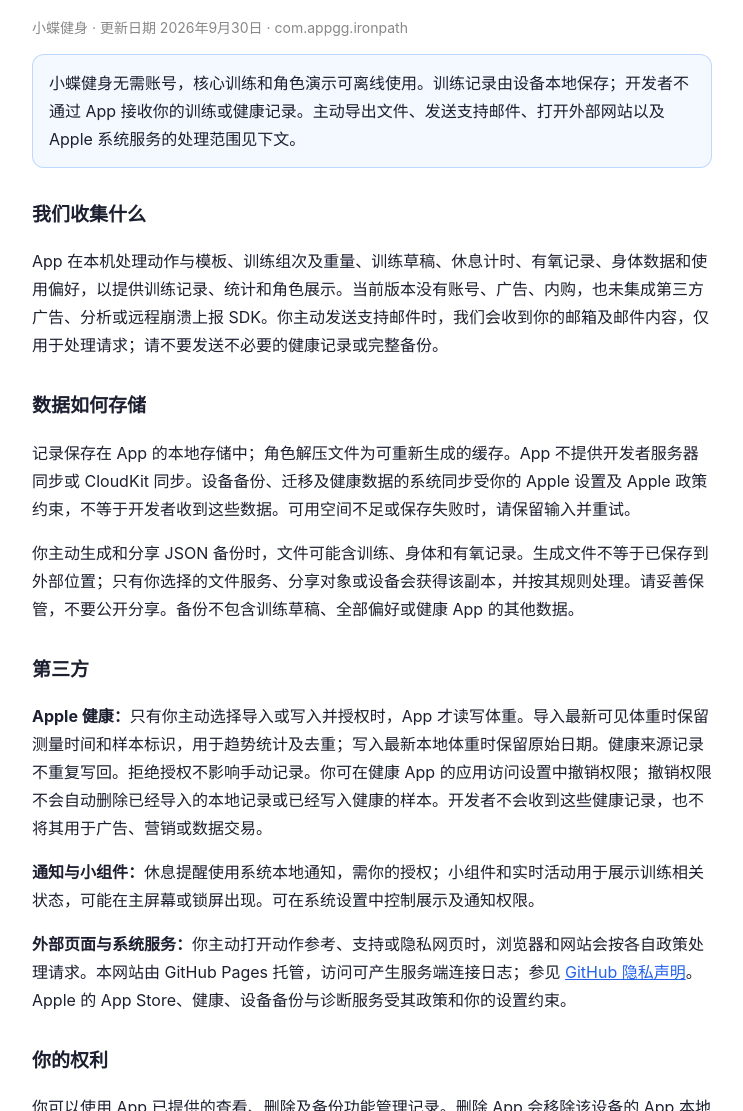
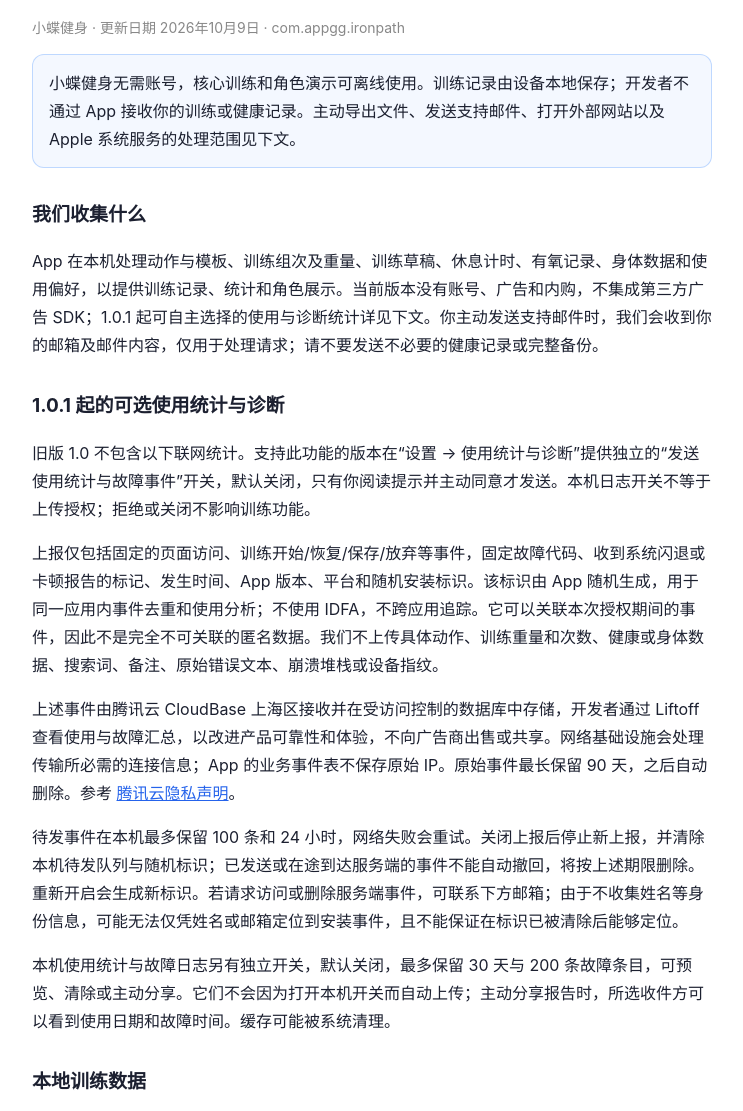
Before and after one commit to YanziSun/appgg-legal, a plain HTML site: page ironpath/privacy.html in a window 1280 px wide. Shown: the part 115-1226 px from the top of the page, without its empty margins (268-1011 px from the left). Drawn offline with Linux system fonts and the light colour scheme.

Commit message:
docs: disclose opt-in Xiaodie telemetry for 1.0.1

```diff
--- a/ironpath/privacy.html
+++ b/ironpath/privacy.html
@@ -16,13 +16,20 @@
   footer { color: #888; font-size: 13px; margin-top: 36px; }
 </style></head><body>
 <h1>隐私政策</h1>
-<p class="updated">小蝶健身 · 更新日期 2026年9月30日 · com.appgg.ironpath</p>
+<p class="updated">小蝶健身 · 更新日期 2026年10月9日 · com.appgg.ironpath</p>
 <div class="tldr">小蝶健身无需账号，核心训练和角色演示可离线使用。训练记录由设备本地保存；开发者不通过 App 接收你的训练或健康记录。主动导出文件、发送支持邮件、打开外部网站以及 Apple 系统服务的处理范围见下文。</div>
 
 <h2>我们收集什么</h2>
-<p>App 在本机处理动作与模板、训练组次及重量、训练草稿、休息计时、有氧记录、身体数据和使用偏好，以提供训练记录、统计和角色展示。当前版本没有账号、广告、内购，也未集成第三方广告、分析或远程崩溃上报 SDK。你主动发送支持邮件时，我们会收到你的邮箱及邮件内容，仅用于处理请求；请不要发送不必要的健康记录或完整备份。</p>
+<p>App 在本机处理动作与模板、训练组次及重量、训练草稿、休息计时、有氧记录、身体数据和使用偏好，以提供训练记录、统计和角色展示。当前版本没有账号、广告和内购，不集成第三方广告 SDK；1.0.1 起可自主选择的使用与诊断统计详见下文。你主动发送支持邮件时，我们会收到你的邮箱及邮件内容，仅用于处理请求；请不要发送不必要的健康记录或完整备份。</p>
 
-<h2>数据如何存储</h2>
+<h2>1.0.1 起的可选使用统计与诊断</h2>
+<p>旧版 1.0 不包含以下联网统计。支持此功能的版本在“设置 → 使用统计与诊断”提供独立的“发送使用统计与故障事件”开关，默认关闭，只有你阅读提示并主动同意才发送。本机日志开关不等于上传授权；拒绝或关闭不影响训练功能。</p>
+<p>上报仅包括固定的页面访问、训练开始/恢复/保存/放弃等事件，固定故障代码、收到系统闪退或卡顿报告的标记、发生时间、App 版本、平台和随机安装标识。该标识由 App 随机生成，用于同一应用内事件去重和使用分析；不使用 IDFA，不跨应用追踪。它可以关联本次授权期间的事件，因此不是完全不可关联的匿名数据。我们不上传具体动作、训练重量和次数、健康或身体数据、搜索词、备注、原始错误文本、崩溃堆栈或设备指纹。</p>
+<p>上述事件由腾讯云 CloudBase 上海区接收并在受访问控制的数据库中存储，开发者通过 Liftoff 查看使用与故障汇总，以改进产品可靠性和体验，不向广告商出售或共享。网络基础设施会处理传输所必需的连接信息；App 的业务事件表不保存原始 IP。原始事件最长保留 90 天，之后自动删除。参考 <a href="https://cloud.tencent.com/document/product/301/11470">腾讯云隐私声明</a>。</p>
+<p>待发事件在本机最多保留 100 条和 24 小时，网络失败会重试。关闭上报后停止新上报，并清除本机待发队列与随机标识；已发送或在途到达服务端的事件不能自动撤回，将按上述期限删除。重新开启会生成新标识。若请求访问或删除服务端事件，可联系下方邮箱；由于不收集姓名等身份信息，可能无法仅凭姓名或邮箱定位到安装事件，且不能保证在标识已被清除后能够定位。</p>
+<p>本机使用统计与故障日志另有独立开关，默认关闭，最多保留 30 天与 200 条故障条目，可预览、清除或主动分享。它们不会因为打开本机开关而自动上传；主动分享报告时，所选收件方可以看到使用日期和故障时间。缓存可能被系统清理。</p>
+
+<h2>本地训练数据</h2>
 <p>记录保存在 App 的本地存储中；角色解压文件为可重新生成的缓存。App 不提供开发者服务器同步或 CloudKit 同步。设备备份、迁移及健康数据的系统同步受你的 Apple 设置及 Apple 政策约束，不等于开发者收到这些数据。可用空间不足或保存失败时，请保留输入并重试。</p>
 <p>你主动生成和分享 JSON 备份时，文件可能含训练、身体和有氧记录。生成文件不等于已保存到外部位置；只有你选择的文件服务、分享对象或设备会获得该副本，并按其规则处理。请妥善保管，不要公开分享。备份不包含训练草稿、全部偏好或健康 App 的其他数据。</p>
 
@@ -39,6 +46,7 @@
 <h2>政策更新</h2>
 <p>功能或数据处理方式改变时，我们会更新此页日期及说明；新增权限仍由系统向你请求。</p>
 <h2 lang="en">English summary</h2>
+<p lang="en">Starting with version 1.0.1, optional usage and diagnostic reporting is off by default and requires separate opt-in. Fixed events, timestamps, app version, platform and a random app-specific installation identifier are sent to Tencent CloudBase in Shanghai for product analytics and reliability analysis. The identifier can link events within a consent period; the data is not fully anonymous. No health measurements, workout details, exercise identifiers, search terms, notes, raw error messages or crash stacks are sent. Pending events expire after 24 hours (maximum 100); server events are deleted after 90 days. Opting out clears the local queue and identifier but cannot retract events already received or in flight. Local-only logs have separate controls and are shared only at your request. These reporting features do not exist in version 1.0.</p>
 <p lang="en">Xiaodie Fitness works offline for core training and character demonstrations. No account, advertising or in-app purchase is required. Training, body measurements and preferences are stored locally, not sent to the developer. Optional Apple Health access is limited to body weight and requires your action and authorization. Imported measurements retain their original date and identifier to prevent duplicates. You control exported backups and their recipients. Deleting the app does not remove exported files, system backups or Apple Health samples. External websites, GitHub Pages hosting and Apple services follow their own privacy policies. Support emails disclose your email address and message to us solely to handle your request; avoid sending unnecessary health data. Contact the email below for support and privacy questions.</p>
 
 <hr>
```
